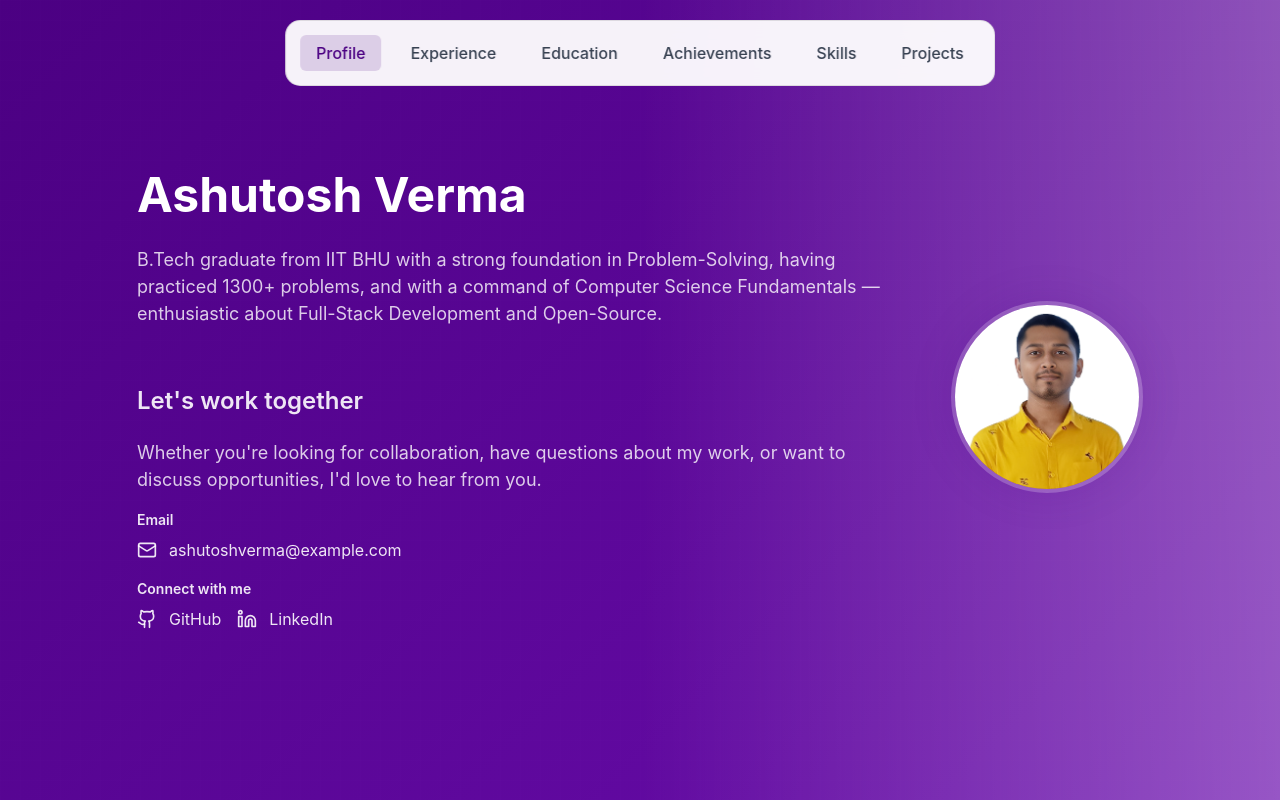
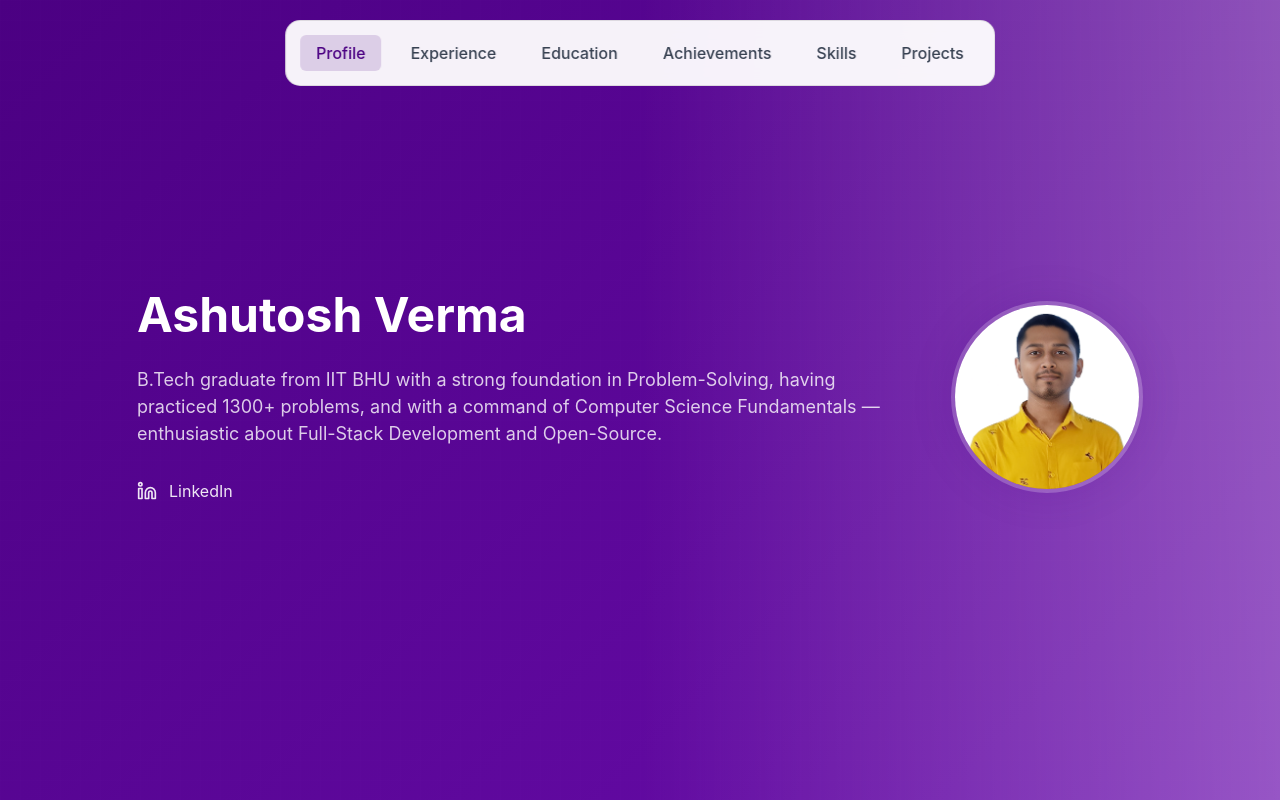
Before and after one commit to tvermaashutosh/my_portfolio_website, a React (Vite) app: page / in a window 1280 px wide. Shown: the top 800 px of the page. Built offline with nearby package versions, Linux system fonts and the light colour scheme.

Commit message:
refactor: remove unused portfolio markup

```diff
--- a/src/components/Portfolio.jsx
+++ b/src/components/Portfolio.jsx
@@ -1,5 +1,5 @@
 import React, { useState, useEffect } from "react";
-import { Linkedin, Github, Mail } from "lucide-react";
+import { Linkedin, Github } from "lucide-react";
 import "./Portfolio.css";
 import profileImage from "../assets/profile-image.png";
 import scImage from "../assets/sc.png";
@@ -219,36 +219,11 @@ const Portfolio = () => {
                 B.Tech graduate from IIT BHU with a strong foundation in Problem-Solving, having practiced 1300+ problems, and with a command of Computer Science Fundamentals — enthusiastic about Full-Stack Development and Open-Source.
               </p>
 
-              <h2 className="hero-subtitle" style={{ marginTop: '32px', fontSize: '1.5rem', fontWeight: '600' }}>
-                Let's work together
-              </h2>
-
-              <p className="hero-description" style={{ marginBottom: '16px' }}>
-                Whether you're looking for collaboration, have questions about my work, or want to discuss opportunities, I'd love to hear from you.
-              </p>
-
-              <div className="contact-links" style={{ flexDirection: 'column', alignItems: 'flex-start', gap: '16px' }}>
-                <div>
-                  <h4 style={{ fontSize: '0.875rem', fontWeight: '600', marginBottom: '8px', color: 'rgba(255, 255, 255, 0.9)' }}>Email</h4>
-                  <a href="mailto:ashutoshverma@example.com" className="contact-link" style={{ padding: '0' }}>
-                    <Mail size={20} />
-                    <span>ashutoshverma@example.com</span>
-                  </a>
-                </div>
-
-                <div>
-                  <h4 style={{ fontSize: '0.875rem', fontWeight: '600', marginBottom: '8px', color: 'rgba(255, 255, 255, 0.9)' }}>Connect with me</h4>
-                  <div style={{ display: 'flex', gap: '16px' }}>
-                    <a href="https://github.com/yourusername" target="_blank" rel="noopener noreferrer" className="contact-link" style={{ padding: '0' }}>
-                      <Github size={20} />
-                      <span>GitHub</span>
-                    </a>
-                    <a href="https://linkedin.com/in/-ashutosh-verma" target="_blank" rel="noopener noreferrer" className="contact-link" style={{ padding: '0' }}>
-                      <Linkedin size={20} />
-                      <span>LinkedIn</span>
-                    </a>
-                  </div>
-                </div>
+              <div className="contact-links">
+                <a href="https://linkedin.com/in/-ashutosh-verma" target="_blank" rel="noopener noreferrer" className="contact-link">
+                  <Linkedin size={20} />
+                  <span>LinkedIn</span>
+                </a>
               </div>
             </div>
 
```
